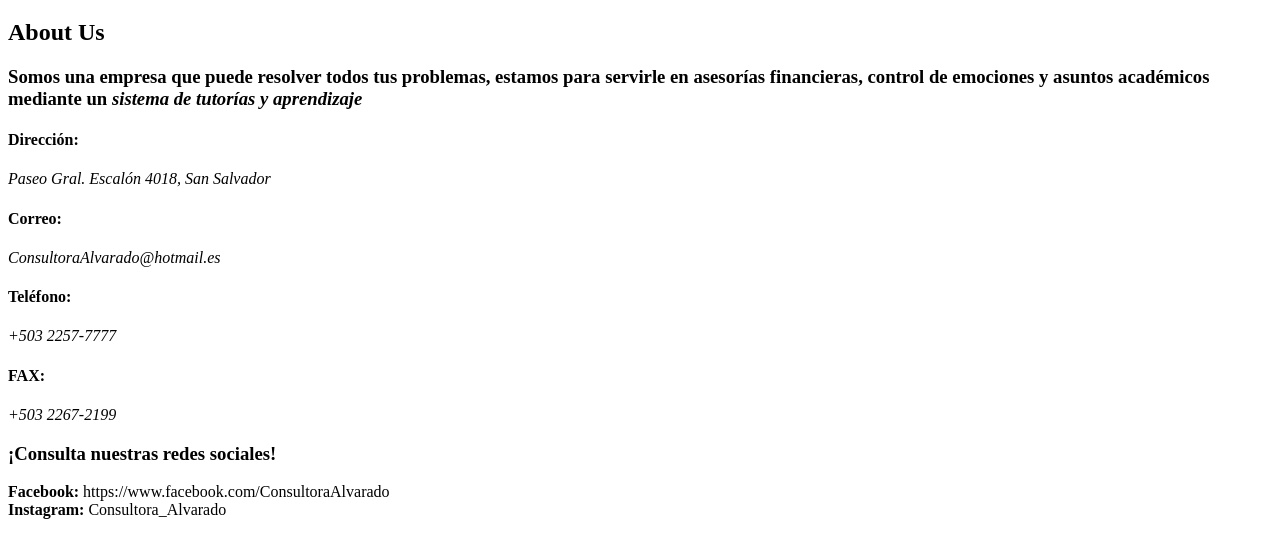
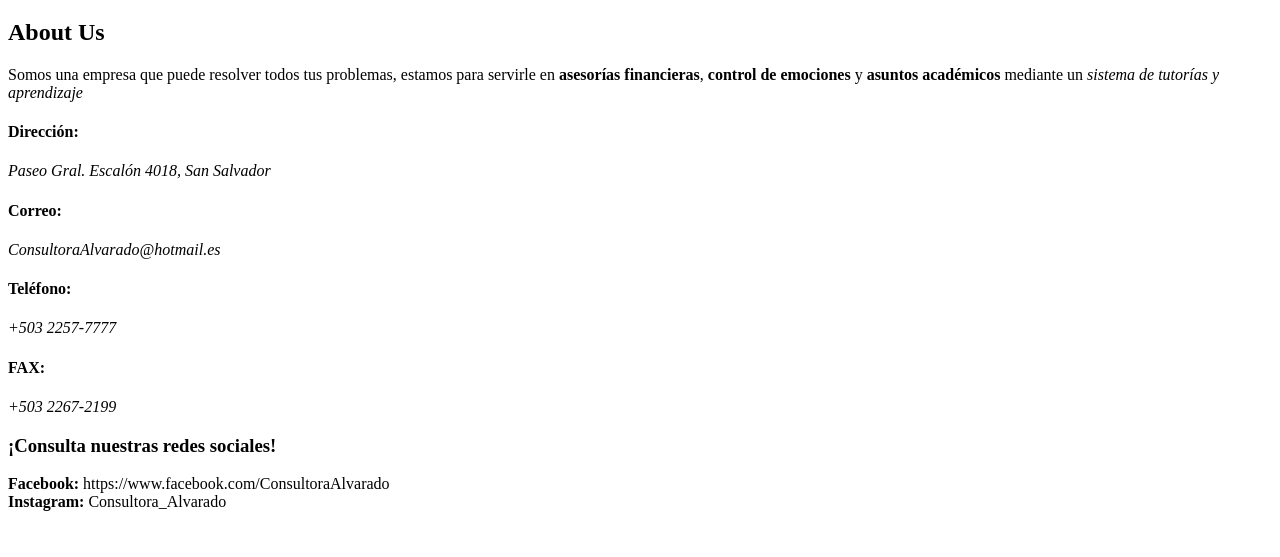
Before and after one commit to pinoso77/CesarAlvarado, a plain HTML site: page about_us.html in a window 1280 px wide. Shown: the part 61-618 px from the top of the page. Drawn offline with Linux system fonts and the light colour scheme.

Commit message:
Añadí contenido a AboutUs

```diff
--- a/about_us.html
+++ b/about_us.html
@@ -8,7 +8,7 @@
 <body>
     <h1>Consultora Alvarado</h1>
     <h2>About Us</h2>
-    <h3>Somos una empresa que puede resolver todos tus problemas, estamos para servirle en <strong>asesorías financieras</strong>, <strong>control de emociones</strong> y <strong>asuntos académicos</strong> mediante un <em>sistema de tutorías y aprendizaje</em></h3>
+    <p>Somos una empresa que puede resolver todos tus problemas, estamos para servirle en <strong>asesorías financieras</strong>, <strong>control de emociones</strong> y <strong>asuntos académicos</strong> mediante un <em>sistema de tutorías y aprendizaje</em></p>
     <h4>Dirección:</h4>
     <em>Paseo Gral. Escalón 4018, San Salvador</em>
     <h4>Correo: </h4>
```
